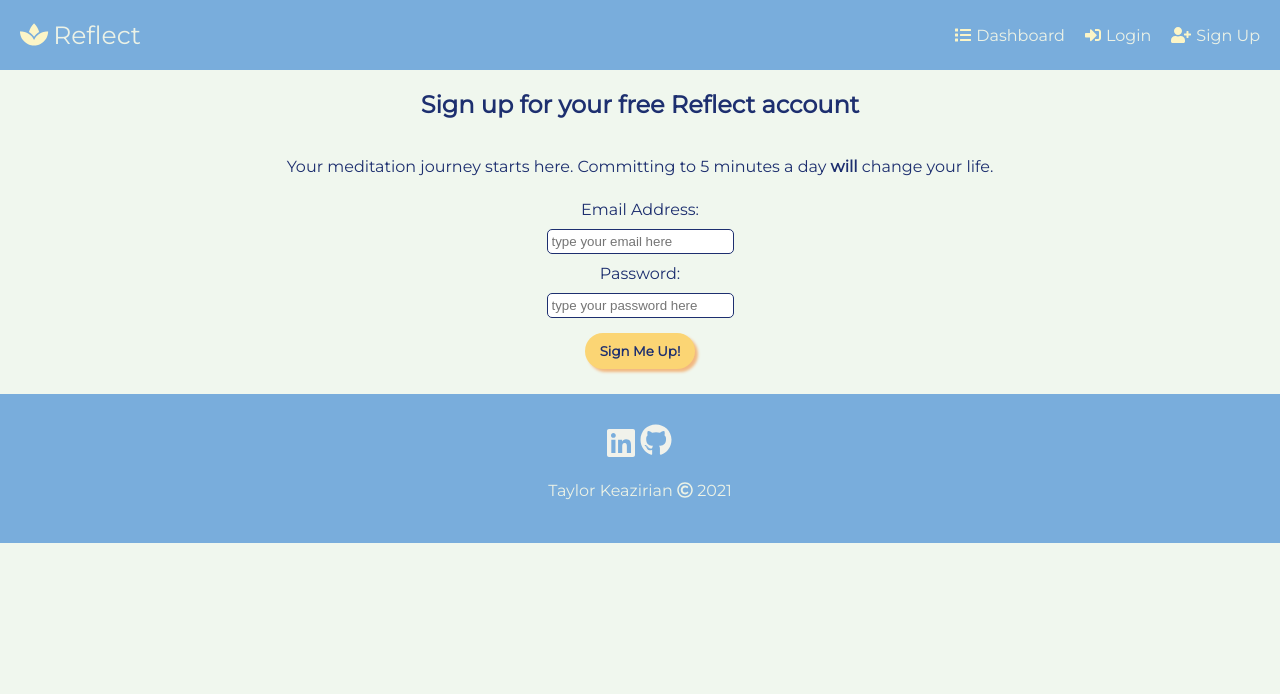
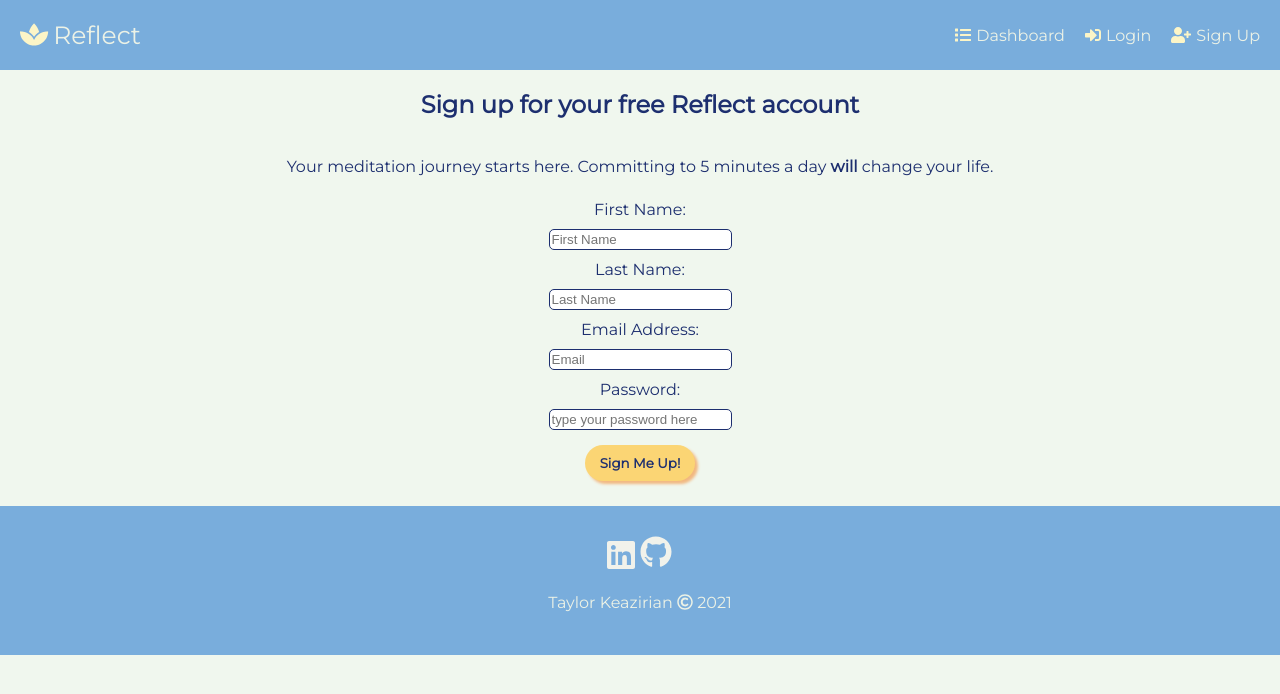
Before and after one commit to t-keazirian/reflect-app, a React (Create React App) app: page /signup in a window 1280 px wide. Shown: the top 694 px of the page. Built offline with nearby package versions, Linux system fonts and the light colour scheme; no server answers.

Commit message:
styling changes

```diff
--- a/src/App.css
+++ b/src/App.css
@@ -4,6 +4,7 @@
 
 html,
 body {
+	width: 100%;
 	height: 100%;
 	background-color: #f0f7ee;
 	margin: 0;
@@ -72,6 +73,10 @@ button:hover {
 button:active {
 	box-shadow: 0 0 0 white;
 	margin: 6px 10px 2px 10px;
+}
+
+button.submit-btn {
+	margin-bottom: 20px;
 }
 
 /* Links */
@@ -154,10 +159,10 @@ label {
 }
 
 input[type='email'],
-input[type='password'] {
+input[type='password'], input[type=text] {
 	margin: 5px;
 	border-radius: 5px;
-	padding: 4px;
+	padding: 2px;
 	border: 1px solid #1D2F6F;
 }
 
@@ -173,6 +178,7 @@ section.login {
 }
 
 /* Dashboard */
+
 ul.meditation-ul {
 	display: flex;
 	flex-direction: column;
@@ -206,12 +212,6 @@ li.meditation-list-item {
 	-webkit-backdrop-filter: blur(4px);
 	border-radius: 10px;
 	border: 1px solid rgba(255, 255, 255, 0.18);
-	/* background: rgba( 255, 192, 159, 0.25 );
-box-shadow: 0 8px 32px 0 rgba( 31, 38, 135, 0.37 );
-backdrop-filter: blur( 4px );
--webkit-backdrop-filter: blur( 4px );
-border-radius: 10px;
-border: 1px solid rgba( 255, 255, 255, 0.18 ); */
 	display: flex;
 	flex-direction: column;
 	align-items: center;
@@ -224,6 +224,7 @@ span {
 }
 
 /* Meditation Detail */
+
 div.details {
 	display: flex;
 	flex-direction: column;
@@ -250,6 +251,7 @@ div.buttons {
 }
 
 /* Start Meditation */
+
 div.timer-wrapper {
 	display: flex;
 	justify-content: center;
@@ -276,6 +278,7 @@ p.timer-p {
 }
 
 /* Reflections */
+
 div.describe,
 div.reflection-text {
 	display: flex;
@@ -290,17 +293,30 @@ p.reflections-p {
 	text-align: center;
 }
 
+h2.describe-h2 {
+	margin-left: 20px;
+	margin-right: 20px;
+}
+
 div.mood,
 div.radio {
 	margin-bottom: 20px;
 }
 
+/* Edit Reflection */
+
+textarea#reflections {
+	max-width: 300px;
+}
+
 /* Not Found */
+
 p.not-found {
 	text-align: center;
 }
 
 /* Validation Error */
+
 div.error {
 	color: red;
 }
@@ -314,7 +330,6 @@ p.p-footer {
 }
 
 footer {
-	/* background-color: #89ac55; */
 	background-color: #79ADDC;
 	color: #ecf2e6;
 	width: 100%;
@@ -380,6 +395,11 @@ div.icons {
 		max-width: 600px;
 	}
 
+	/* Edit Meditation */
+	textarea#reflections {
+		margin: 20px;
+	}
+
 	/* Footer */
 	footer {
 		padding-top: 20px;
--- a/src/components/indv-meditation/MeditationSummary.js
+++ b/src/components/indv-meditation/MeditationSummary.js
@@ -28,6 +28,7 @@ class MeditationSummary extends React.Component {
 				<li key={meditation.id} className='meditation-list-item'>
 					<span>{format(new Date(meditation.date), 'EEEE MM/dd/yyyy')}</span>
 					<span>{smiley}</span>
+					<span>{meditation.description}</span>
 					<div className='button-container'>
 						<Link to={`/meditation/${meditation.id}`}>
 							<button type='button'>See More</button>
--- a/src/components/login/Login.js
+++ b/src/components/login/Login.js
@@ -1,6 +1,26 @@
 import React from 'react';
 
 class Login extends React.Component {
+	constructor() {
+		super();
+		this.state = {
+			email: '',
+			password: '',
+		};
+	}
+
+	updateEmail = e => {
+		this.setState({
+			email: e.target.value,
+		});
+	};
+
+	updatePassword = e => {
+		this.setState({
+			password: e.target.value,
+		});
+	};
+
 	handleSubmit = e => {
 		e.preventDefault();
 		alert(
@@ -9,6 +29,7 @@ class Login extends React.Component {
 		e.target.reset();
 	};
 	render() {
+		const { email, password } = this.state;
 		return (
 			<section className='login'>
 				<div className='login'>
@@ -20,7 +41,9 @@ class Login extends React.Component {
 								type='email'
 								name='email'
 								id='email'
-								placeholder='type your email here'
+								placeholder='Email'
+								value={email}
+								onChange={this.updateEmail}
 								required
 								aria-required
 							/>
@@ -29,7 +52,9 @@ class Login extends React.Component {
 								type='password'
 								name='password'
 								id='password'
-								placeholder='type your password here'
+								placeholder='Password'
+								value={password}
+								onChange={this.updatePassword}
 								required
 								aria-required
 							/>
--- a/src/components/reflections/Reflection.js
+++ b/src/components/reflections/Reflection.js
@@ -119,7 +119,7 @@ class Reflection extends React.Component {
 					>
 						<div className='describe'>
 							<label htmlFor='description'></label>
-							<h2>Describe your session in a few words:</h2>
+							<h2 className='describe-h2'>Describe your session in a few words:</h2>
 							<input
 								type='text'
 								name='description'
--- a/src/components/signup/Signup.js
+++ b/src/components/signup/Signup.js
@@ -24,12 +24,30 @@ class SignUp extends React.Component {
 				<section className='signup-div'>
 					<div className='form'>
 						<form onSubmit={this.handleSubmit}>
+						<label htmlFor='first-name'>First Name:</label>
+						<input
+							type='text'
+							name='first-name'
+							id='first-name'
+							placeholder='First Name'
+							required
+							aria-required
+						/>
+						<label htmlFor='first-name'>Last Name:</label>
+						<input
+							type='text'
+							name='last-name'
+							id='last-name'
+							placeholder='Last Name'
+							required
+							aria-required
+						/>
 							<label htmlFor='email'>Email Address:</label>
 							<input
 								type='email'
 								name='email'
 								id='email'
-								placeholder='type your email here'
+								placeholder='Email'
 								required
 								aria-required
 							/>
```
